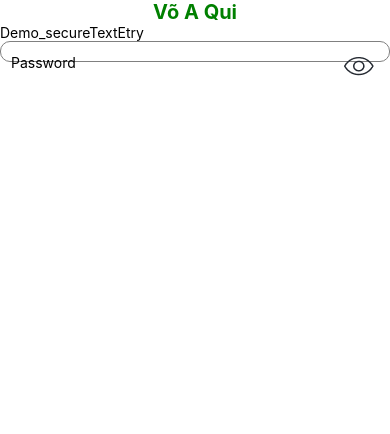
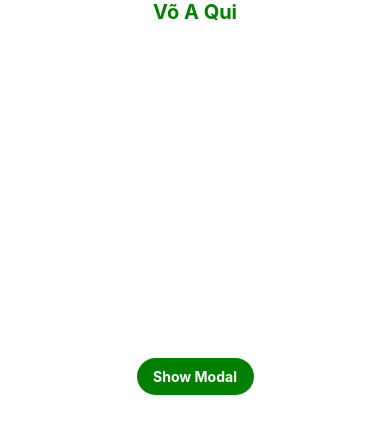
Before and after one commit to VoaquiMacbook/demoReactNative, a React Native app: screen / in a window 390 px wide. Shown: the top 434 px of the page. Built offline with nearby package versions, Linux system fonts and the light colour scheme.

Commit message:
demo
model, alert

```diff
--- a/App.tsx
+++ b/App.tsx
@@ -16,6 +16,8 @@ import Demo5 from './src/demo/Demo5';
 import Demo6 from './src/demo/Demo6';
 import Demo7 from './src/demo/Demo7';
 import Demo_secureTextEtry from './src/demo/Demo_secureTextEtry';
+import Demo_alert from './src/demo/Demo9_alert';
+import Demo8_1_modal from './src/demo/Demo9_1_modal';
 // import demo js nangCao
 import Arrays from './java_js_nangcao/section9/Arrays';
 import Objects from './java_js_nangcao/section9/Objects';
@@ -34,6 +36,7 @@ import Asm1 from './assignment/Asm1';
 import Bai2_lab3 from './labs/lab3/Bai2_lab3';
 
 
+
 function App(): React.JSX.Element {
 
   return (
@@ -42,8 +45,7 @@ function App(): React.JSX.Element {
       <View>
         <Text style={styles.welcome}>Võ A Qui</Text>
         {/* <Asm1></Asm1> */}
-        {/* <Demo_secureTextEtry/> */}
-       <Demo_secureTextEtry/>
+       <Demo8_1_modal/>
       </View>
     </SafeAreaView>
   );
--- a/assignment/Asm1_login_2.js
+++ b/assignment/Asm1_login_2.js
@@ -1,4 +1,4 @@
-import { View, Text, StyleSheet, TextInput, TouchableOpacity, Image } from 'react-native'
+import { View, Text, StyleSheet, TextInput, TouchableOpacity, Image, Alert } from 'react-native'
 import React, { useState } from 'react'
 
 const Asm1_2 = () => {
--- /dev/null
+++ b/src/demo/Demo9_1_modal.js
@@ -0,0 +1,102 @@
+import React, { useState } from 'react';
+import { Alert, Modal, StyleSheet, Text, Pressable, View, TouchableOpacity, Image } from 'react-native';
+
+const Demo9_1_modal = () => {
+  const [modalVisible, setModalVisible] = useState(false);
+  return (
+    <View>
+      <View style={styles.centeredView}>
+        <Modal
+          animationType="slide"
+          transparent={true}
+          visible={modalVisible}
+          onRequestClose={() => {
+            Alert.alert('Modal has been closed.');
+            setModalVisible(!modalVisible);
+          }}>
+          <View style={styles.centeredView}>
+            <View style={styles.modalView}>
+              <Image style={styles.modal_img} source={require('../../assets/images/img_reactNative.png')} />
+              <Text style={styles.modalText}>Hello World!</Text>
+              <Pressable
+                style={[styles.button, styles.buttonClose]}
+                onPress={() => setModalVisible(!modalVisible)}>
+                <Text style={styles.textStyle}>Hide Modal</Text>
+              </Pressable>
+            </View>
+          </View>
+        </Modal>
+        {/* <Pressable
+        style={[styles.button, styles.buttonOpen]}
+        onPress={() => setModalVisible(true)}>
+        <Text style={styles.textStyle}>Show Modal</Text>
+      </Pressable> */}
+
+      </View>
+      <TouchableOpacity
+        style={[styles.button, styles.buttonOpen]}
+        onPress={() => setModalVisible(true)}>
+        <Text style={styles.textStyle}>Show Modal</Text>
+      </TouchableOpacity>
+    </View>
+  );
+};
+
+const styles = StyleSheet.create({
+  centeredView: {
+    flex: 1,
+    justifyContent: 'center',
+    alignItems: 'center',
+    marginTop: 22,
+  },
+  modalView: {
+    margin: 20,
+    backgroundColor: 'white',
+    borderRadius: 20,
+    padding: 35,
+    alignItems: 'center',
+    shadowColor: '#000',
+    shadowOffset: {
+      width: 0,
+      height: 2,
+    },
+    shadowOpacity: 0.25,
+    shadowRadius: 4,
+    elevation: 5,
+  },
+  button: {
+    borderRadius: 20,
+    padding: 10,
+  },
+
+  buttonClose: {
+    backgroundColor: '#2196F3',
+  },
+  textStyle: {
+    color: 'white',
+    fontWeight: 'bold',
+    textAlign: 'center',
+  },
+  modalText: {
+    marginBottom: 15,
+    textAlign: 'center',
+  },
+  // custom button open
+  btn_container: {
+
+  },
+  buttonOpen: {
+    backgroundColor: 'green',
+    width: '30%',
+    marginVertical: '80%',
+    marginHorizontal: '35%'
+  },
+  // custom img modal
+  modal_img: {
+    width: 100,
+    height: 100,
+    marginBottom: 10,
+  }
+});
+
+export default Demo9_1_modal;
--- /dev/null
+++ b/src/demo/Demo9_alert.js
@@ -0,0 +1,53 @@
+import React from 'react';
+import { View, StyleSheet, Button, Alert } from 'react-native';
+
+const Demo_alert = () => {
+
+    const onCanel = () =>{
+
+    }
+    const onOk = () =>{
+
+    }
+
+    const createTwoButtonAlert = () =>
+        Alert.alert('Alert Title', 'My Alert Msg', [
+            {
+                text: 'Cancel',
+                onPress: onCanel,
+                style: 'cancel',
+            },
+            { text: 'OK', onOk },
+        ]);
+
+    const createThreeButtonAlert = () =>
+        Alert.alert('Alert Title', 'My Alert Msg', [
+            {
+                text: 'Ask me later',
+                onPress: () => console.log('Ask me later pressed'),
+            },
+            {
+                text: 'Cancel',
+                onPress: () => console.log('Cancel Pressed'),
+                style: 'cancel',
+            },
+            { text: 'OK', onPress: () => console.log('OK Pressed') },
+        ]);
+
+    return (
+        <View style={styles.container}>
+            <Button title={'2-Button Alert'} onPress={createTwoButtonAlert} />
+            <Button title={'3-Button Alert'} onPress={createThreeButtonAlert} />
+        </View>
+    );
+};
+
+export default Demo_alert;
+const styles = StyleSheet.create({
+    container: {
+        justifyContent: 'space-around',
+        alignItems: 'center',
+        width: '100%',
+        height: '50%',
+    },
+});
```
Also changed, not shown: assets/images/img_reactNative.png (added).
